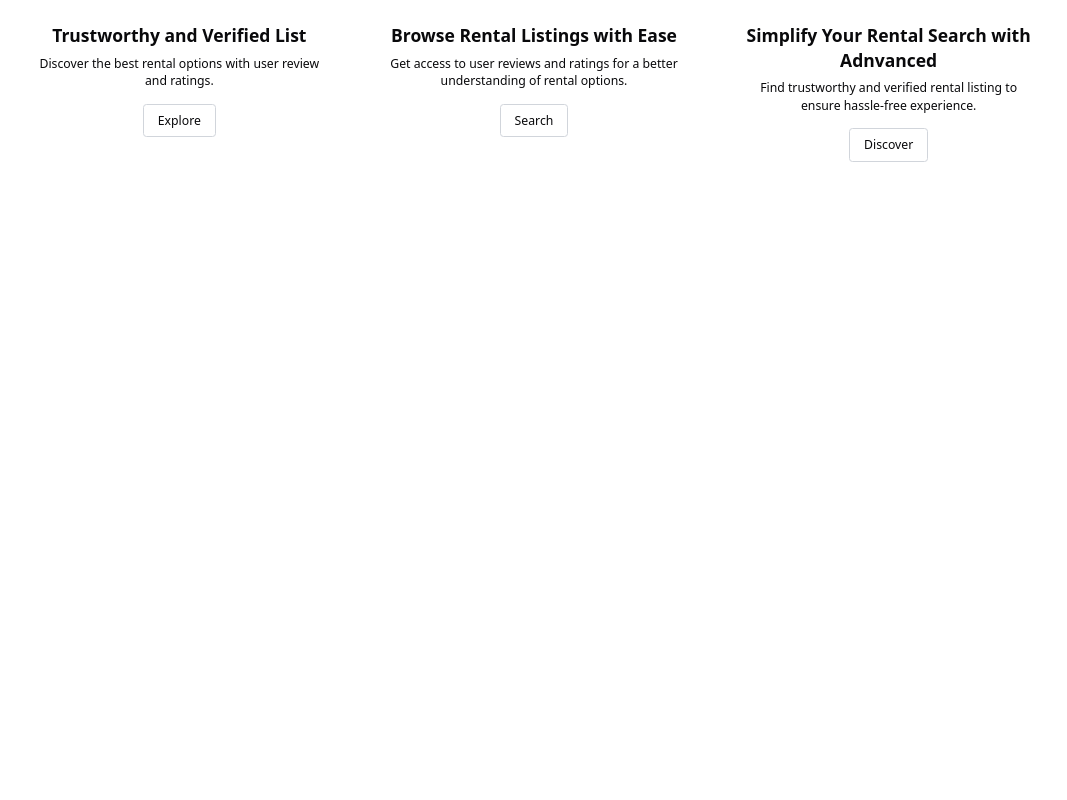
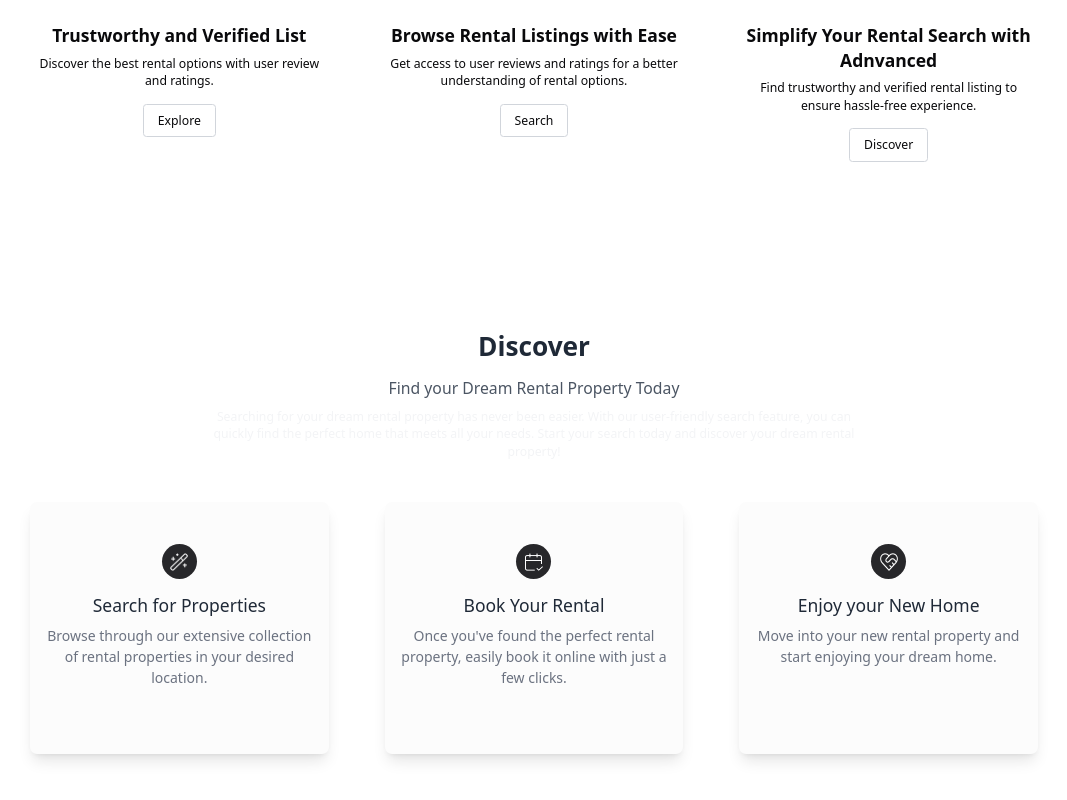
Before and after one commit to dmitriy-sten/estate-app-next-15, a Next.js app in the folder client/: page /landing in a window 1280 px wide. Shown: the part 1200-2000 px from the top of the page, without its empty margins (106-1173 px from the left). Before the commit the page ends 1446 px from the top, so only its background shows below. Built offline with nearby package versions, Linux system fonts and the light colour scheme; no server answers.

Commit message:
added discovery to page

```diff
--- a/client/src/app/(nondashboard)/landing/page.tsx
+++ b/client/src/app/(nondashboard)/landing/page.tsx
@@ -1,3 +1,4 @@
+import { DiscoverSection } from "./discover-section";
 import { FeaturesSection } from "./features-section";
 import { HeroSection } from "./hero-section";
 
@@ -6,6 +7,7 @@ export default function LandingPage() {
     <div>
       <HeroSection />
       <FeaturesSection />
+      <DiscoverSection/>
     </div>
   );
 }
```
